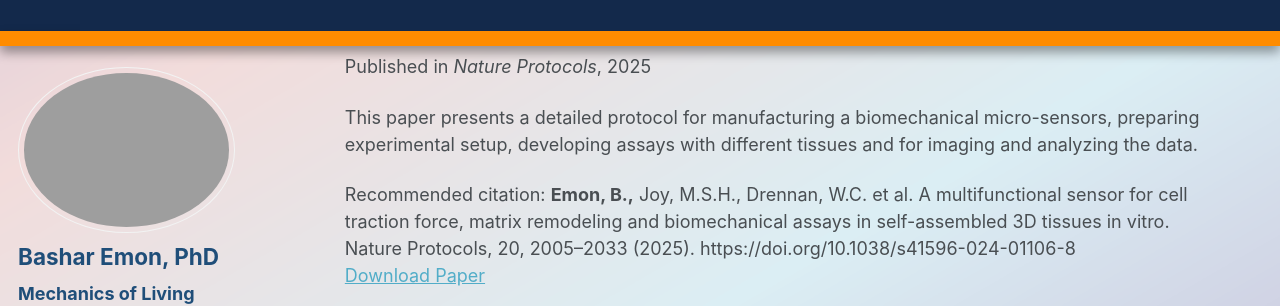
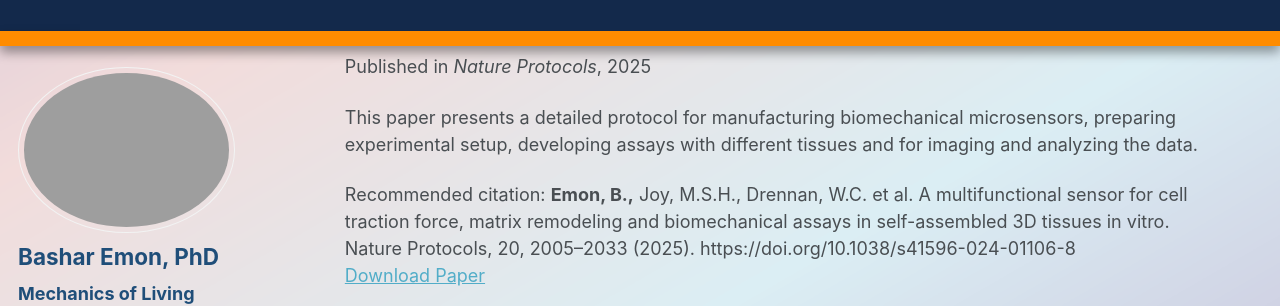
Before and after one commit to BasharEmon/BasharEmon.github.io, a Jekyll site: the page built from _pages/collection-archive.html, in a window 1280 px wide and 900 px high, scrolled down 8307 px. Shown: the part 153-459 px from the top of the window. Built offline with Jekyll 4.4.1, drawn with Linux system fonts in a browser that asks for light colours; some web fonts are replaced.

Commit message:
Fix typo in paper excerpt
Corrected the term 'micro-sensors' to 'microsensors' in the excerpt.

```diff
--- a/_publications/2015-10-01-paper-title-number-3.md
+++ b/_publications/2015-10-01-paper-title-number-3.md
@@ -3,7 +3,7 @@ title: "A multifunctional sensor for cell traction force, matrix remodeling and
 collection: publications
 category: manuscripts
 permalink: /publication/2015-10-01-paper-title-number-3
-excerpt: 'This paper presents a detailed protocol for manufacturing a biomechanical micro-sensors, preparing experimental setup, developing assays with different tissues and for imaging and analyzing the data.'
+excerpt: 'This paper presents a detailed protocol for manufacturing biomechanical microsensors, preparing experimental setup, developing assays with different tissues and for imaging and analyzing the data.'
 date: 2025-01-24
 venue: 'Nature Protocols'
 slidesurl:
```
